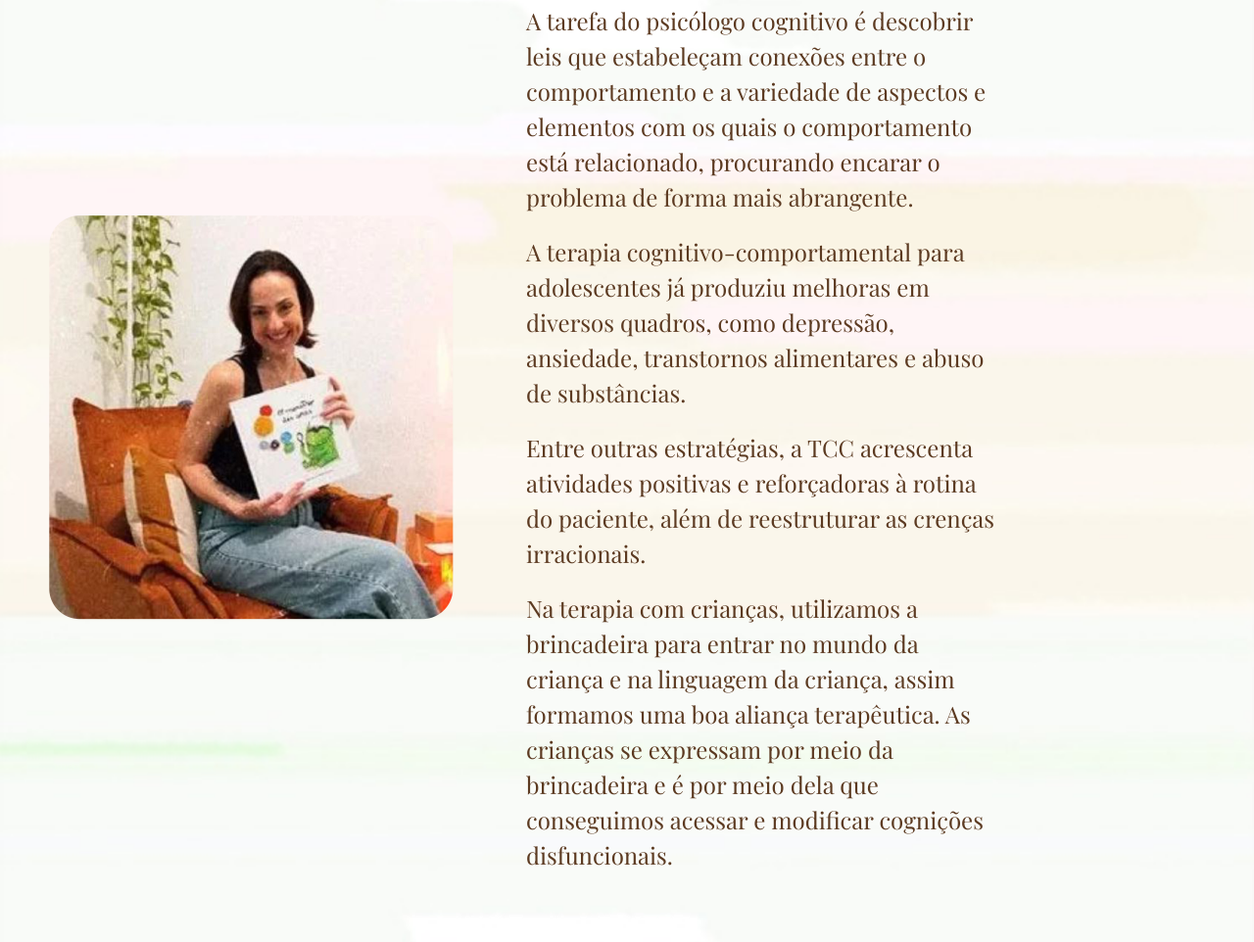
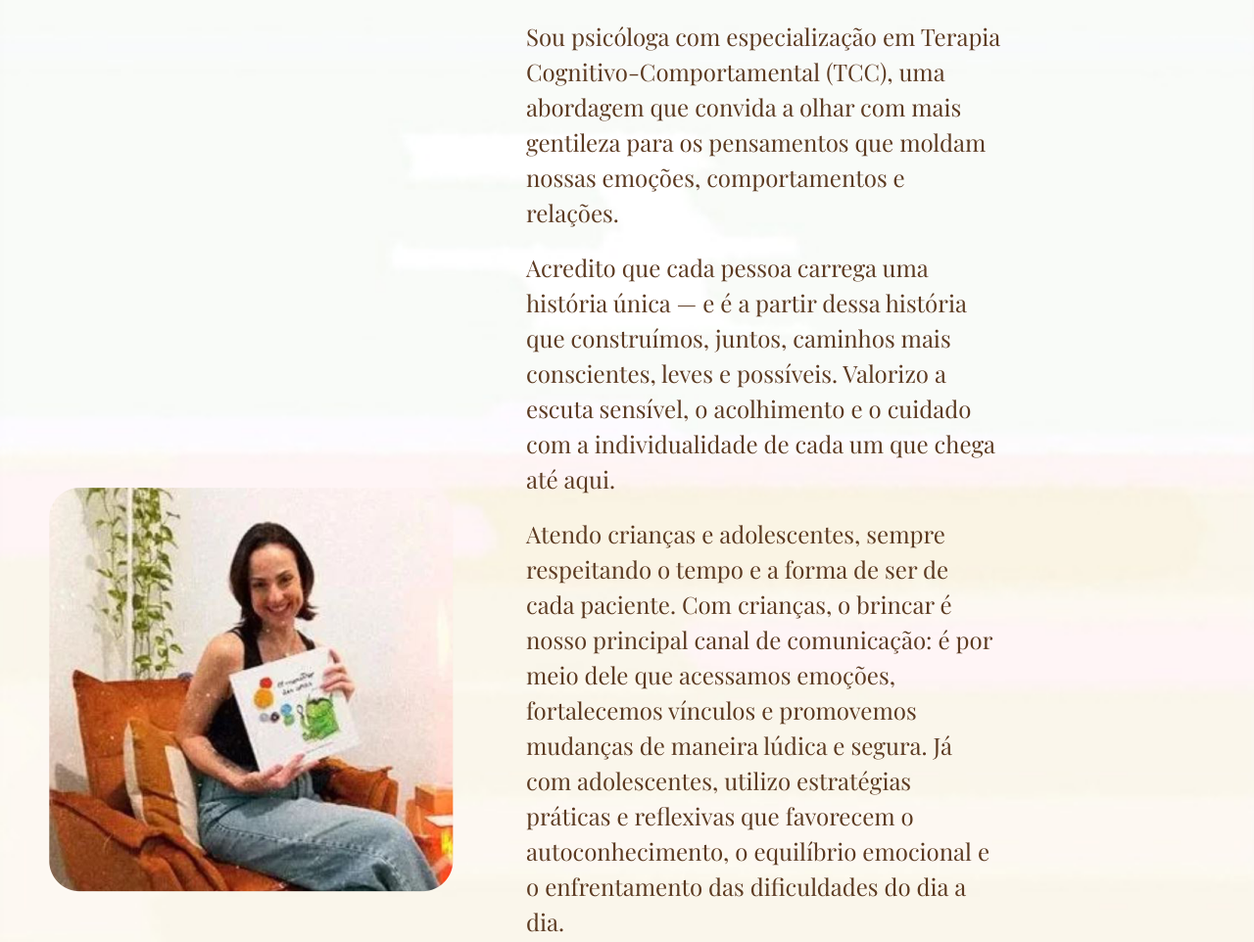
Before and after one commit to walteraandrade/lp-fernanda-fortes, an Astro site: page / in a window 1280 px wide. Shown: the part 1475-2437 px from the top of the page at 98% size. Built offline with nearby package versions, Linux system fonts and the light colour scheme; Astro itself is replaced by a stand-in of ours.

Commit message:
fixed layout for text

```diff
--- a/src/pages/index.astro
+++ b/src/pages/index.astro
@@ -177,29 +177,33 @@ import phone from "../assets/images/phone.png";
       <div class="h-[15px] md:hidden"></div>
 
       <div
-        class="text-amber-900 text-[1.5rem] flex flex-col text-left border-2 rounded-xl border-yellow-400 md:border-none px-4 gap-[20px] md:pr-[200px] m-[8px]"
+        class="text-amber-900 text-[1.5rem] flex flex-col text-left border-2 rounded-xl border-yellow-400 md:border-none px-4 gap-[20px] py-4 md:pr-[200px] m-[8px]"
       >
         <p>
-          A tarefa do psicólogo cognitivo é descobrir leis que estabeleçam
-          conexões entre o comportamento e a variedade de aspectos e elementos
-          com os quais o comportamento está relacionado, procurando encarar o
-          problema de forma mais abrangente.
+          Sou psicóloga com especialização em Terapia Cognitivo-Comportamental (TCC),
+          uma abordagem que convida a olhar com mais gentileza para os pensamentos que
+          moldam nossas emoções, comportamentos e relações.
         </p>
         <p>
-          A terapia cognitivo-comportamental para adolescentes já produziu
-          melhoras em diversos quadros, como depressão, ansiedade, transtornos
-          alimentares e abuso de substâncias.
+          Acredito que cada pessoa carrega uma história única — e é a partir dessa história
+          que construímos, juntos, caminhos mais conscientes, leves e possíveis. Valorizo a escuta
+          sensível, o acolhimento e o cuidado com a individualidade de cada um que chega até aqui.
         </p>
         <p>
-          Entre outras estratégias, a TCC acrescenta atividades positivas e
-          reforçadoras à rotina do paciente, além de reestruturar as crenças
-          irracionais.
+          Atendo crianças e adolescentes, sempre respeitando o tempo e a forma de ser de cada paciente.
+          Com crianças, o brincar é nosso principal canal de comunicação: é por meio dele que acessamos emoções,
+          fortalecemos vínculos e promovemos mudanças de maneira lúdica e segura. Já com adolescentes,
+          utilizo estratégias práticas e reflexivas que favorecem o autoconhecimento,
+          o equilíbrio emocional e o enfrentamento das dificuldades do dia a dia.
         </p>
         <p>
-          Na terapia com crianças, utilizamos a brincadeira para entrar no mundo
-          da criança e na linguagem da criança, assim formamos uma boa aliança
-          terapêutica. As crianças se expressam por meio da brincadeira e é por
-          meio dela que conseguimos acessar e modificar cognições disfuncionais.
+          Gosto de lembrar uma frase de Aaron Beck, criador da TCC, que diz:
+          “A maneira como você pensa sobre um problema pode ser mais importante do que o próprio problema.”
+          É nesse olhar acolhedor e transformador que baseio meu trabalho: ajudar cada pessoa a construir um
+          novo jeito de se perceber, de lidar com o mundo e de cuidar de si.
+        </p>
+        <p>
+          Seja bem-vindo(a). Meu espaço é um lugar seguro, de escuta e transformação — e será um prazer te acompanhar nessa jornada.
         </p>
       </div>
     </div>
```
